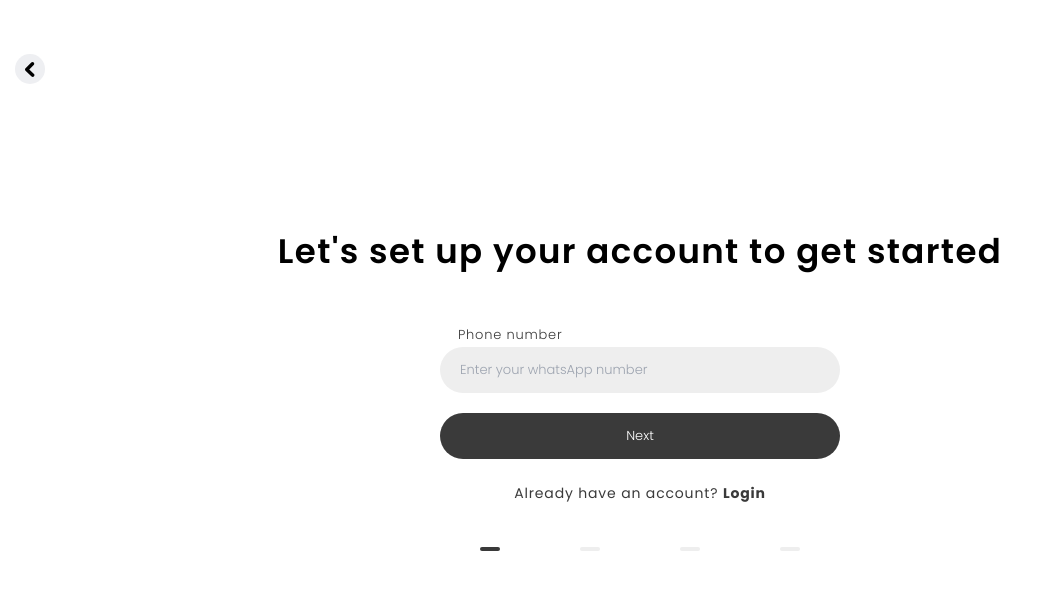
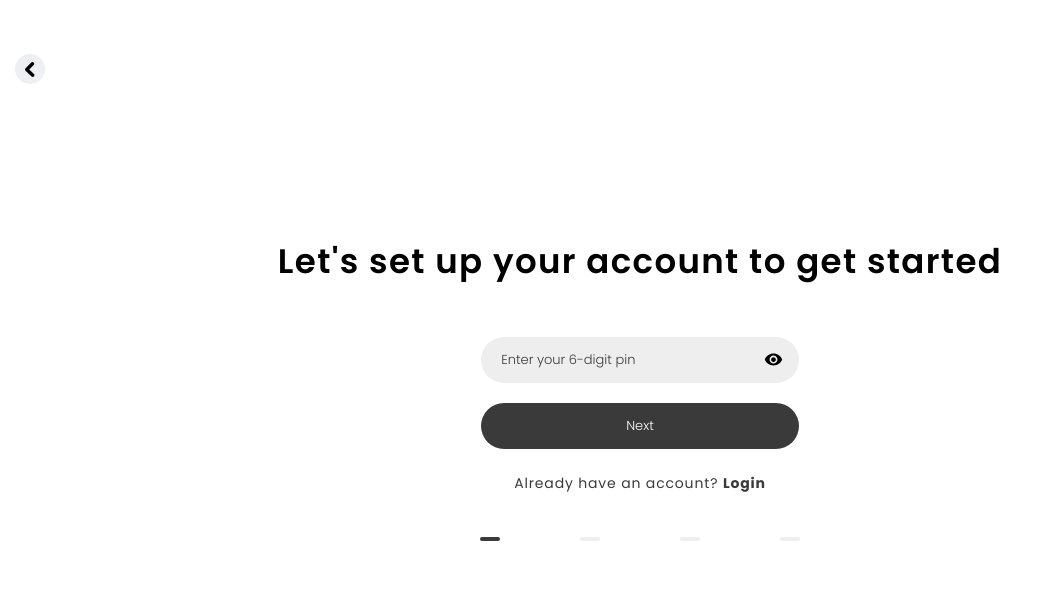
Before and after one commit to haqqibrahim/payvry, a React (Create React App) app in the folder frontend/: page /user/sign-up in a window 1280 px wide. Shown: the top 590 px of the page, without its empty margins (0-1047 px from the left). Built offline with nearby package versions, Linux system fonts and the light colour scheme.

Commit message:
Payvry 2.0 UI

```diff
--- a/frontend/src/pages/user/SignUp.tsx
+++ b/frontend/src/pages/user/SignUp.tsx
@@ -249,7 +249,7 @@ const SignUp = () => {
       >
 
         {
-          regLevel === 1 && (
+          regLevel === 4 && (
             <>
             <label htmlFor="number" className="text-mine-shaft mt-20"style={{paddingLeft: "18px", paddingTop: "5px"}}>Phone number</label>
               <input
@@ -343,14 +343,14 @@ const SignUp = () => {
           </>
         )}
 
-        {regLevel === 4 && (
+        {regLevel === 1 && (
           <>
             <input
               required
               value={pin}
               ref={pinRef}
-              minLength={6}
-              maxLength={6}
+              minLength={4}
+              maxLength={4}
               type='password'
               autoCorrect='off'
               autoComplete='off'
@@ -367,7 +367,8 @@ const SignUp = () => {
                 togglePassword(pinRef);
               }}
               src={pinHidden ? eyeImage : eyeSlashImage}
-              className='absolute top-[22%] right-[5%] w-[19px] h-[13px] cursor-pointer'
+              style={{top: "10%"}}
+              className='absolute right-[5%] w-[19px] h-[13px] cursor-pointer'
             />
           </>
         )}
--- a/frontend/src/pages/user/Withdraw.tsx
+++ b/frontend/src/pages/user/Withdraw.tsx
@@ -1,6 +1,6 @@
 import Cookies from 'js-cookie';
 import { useNavigate } from 'react-router-dom';
-import {  useState } from 'react';
+import { useState } from 'react';
 import axios, { AxiosRequestConfig, AxiosError } from 'axios';
 
 import BackButton from '../../components/BackButton';
@@ -79,8 +79,15 @@ const Withdraw = () => {
       return;
     }
 
-    const payload: PaymentPayLoad = {
-      token,
+    interface PaymentPayLoad2 {
+      amount: number;
+      account_bank: string;
+      account_name: string;
+      account_number: string;
+    }
+
+
+    const payload: PaymentPayLoad2 = {
       amount,
       account_bank,
       account_name: verifiedOwnerName,
@@ -128,7 +135,7 @@ const Withdraw = () => {
       <h1 className='font-semibold text-[20px]  leading-[26px] text-center pt-14'>Withdraw Funds</h1>
       <BackButton />
 
-      <section className='p-[30px] flex flex-col w-[90%]' style={{width: "100vw"}}>
+      <section className='p-[30px] flex flex-col w-[90%]' style={{ width: "100vw" }}>
         <h2 className='font-medium text-[16px] text-center mt-20 mb-20 leading-[27px] text-[rgba(0,0,0,0.5)]'>
           We get your payments to you, any time you like
         </h2>
@@ -145,7 +152,7 @@ const Withdraw = () => {
         />
 
         <select
-        style={{height: "50px", paddingLeft: "20px"}}
+          style={{ height: "50px", paddingLeft: "20px" }}
           className='mt-5  bg-gallery rounded-[100px] placeholder:font-light text-[13px] leading-4 placeholder:text-mine-shaft tracking-[0.06em]'
 
           value={selectedBank}
```
Lines whose indentation alone changed are shown as unchanged.
